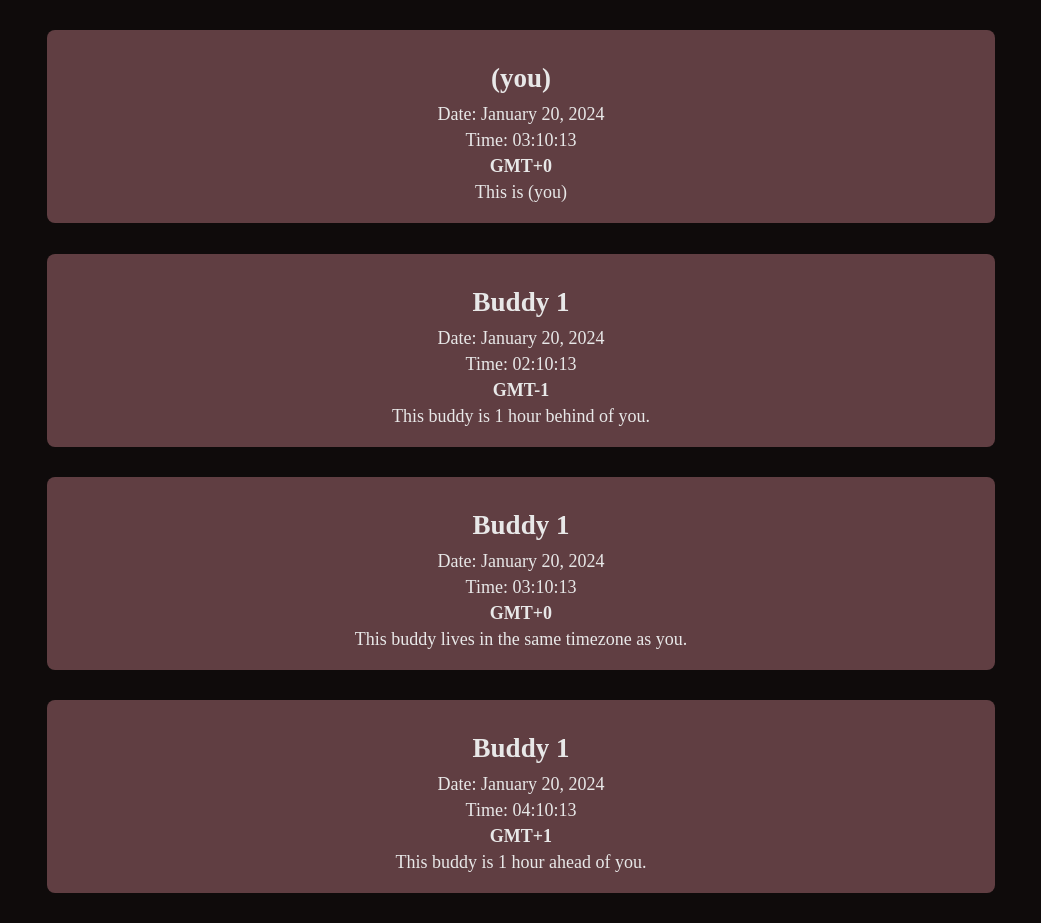
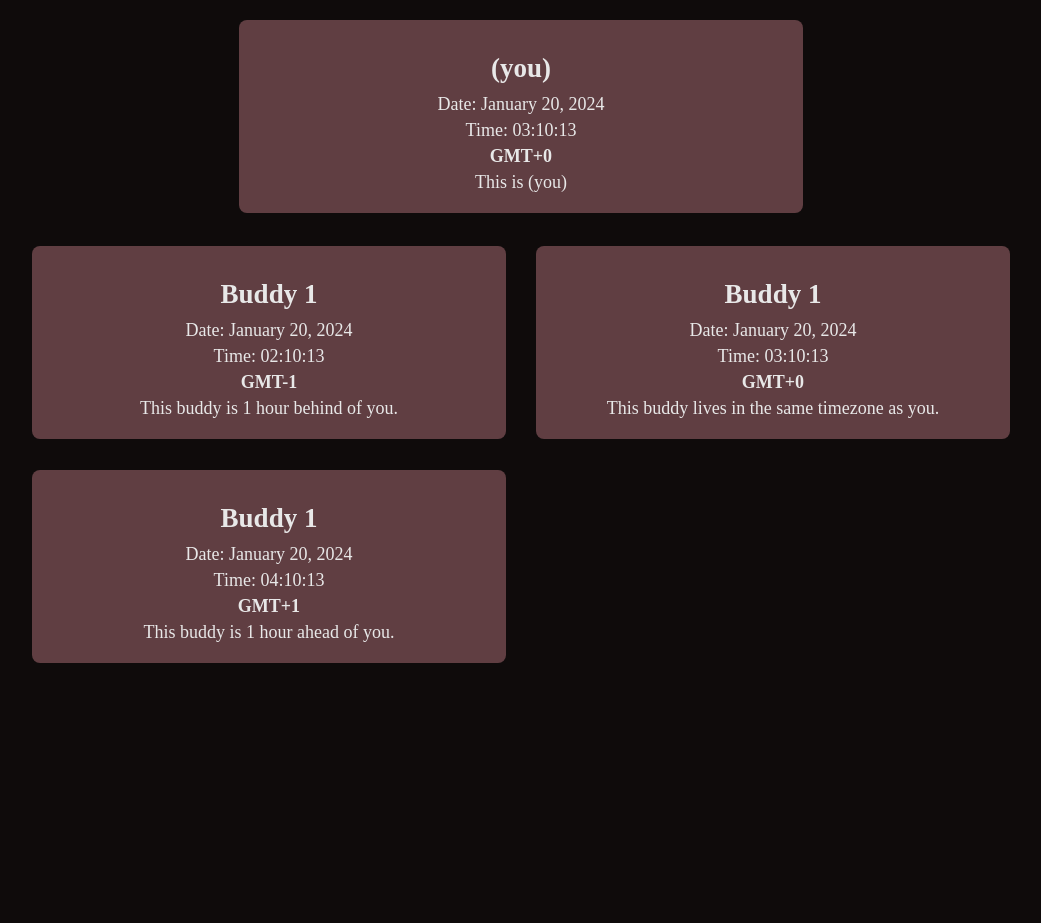
Before and after one commit to NecRaul/timezone-buddy, a Vue app: page /buddies in a window 1280 px wide. Shown: the whole page, without its empty margins (119-1160 px from the left). After the commit the page ends 800 px from the top, so only its background shows below. Built offline with nearby package versions, Linux system fonts and the light colour scheme; no server answers.

Commit message:
Container styling

```diff
--- a/src/views/BuddiesView.vue
+++ b/src/views/BuddiesView.vue
@@ -15,4 +15,20 @@ const userTimezone = new Date().getTimezoneOffset() / -60
   </div>
 </template>
 
-<style scoped></style>
+<style scoped>
+.user-container,
+.buddy-container {
+  margin: 1% auto;
+}
+
+.user-container {
+  width: 600px;
+  margin-top: 2%;
+}
+
+.buddy-container {
+  display: grid;
+  grid-template-columns: repeat(auto-fit, minmax(400px, 1fr));
+  margin-bottom: 2%;
+}
+</style>
```
